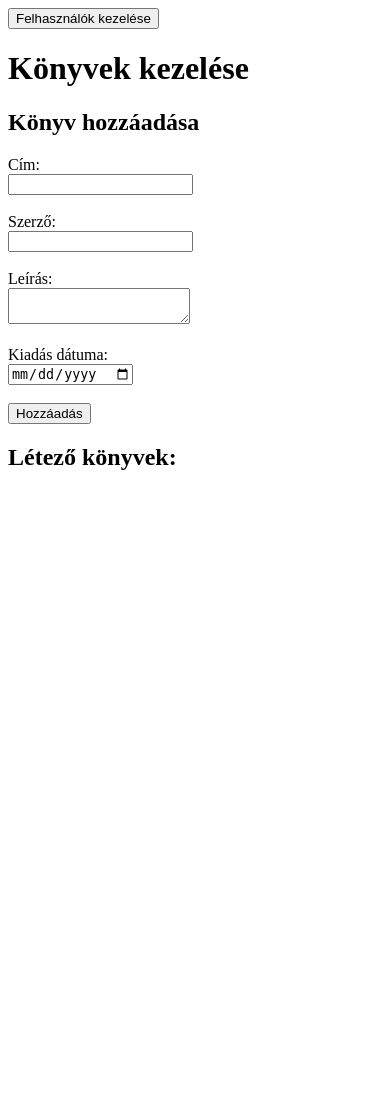
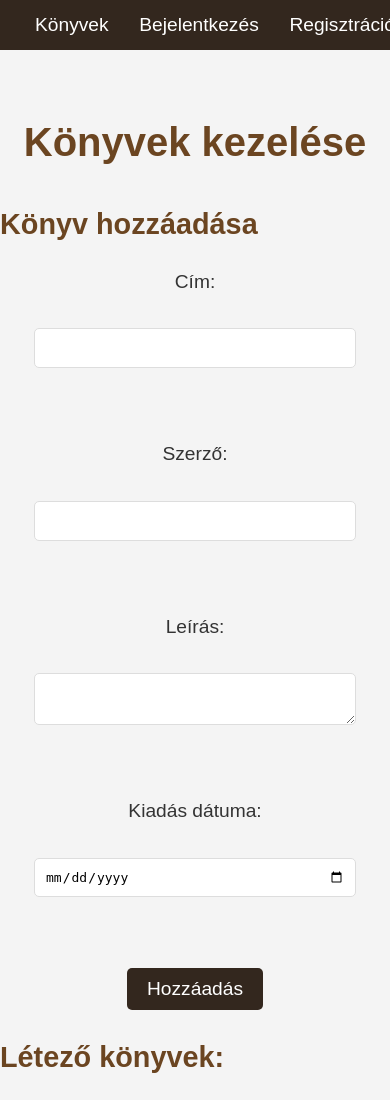
Before and after one commit to Patrisssa/webfejlesztes, a Flask app: template templates/admin.html in a window 390 px wide. Before the commit the page ends 470 px from the top, so only its background shows below. Run offline with Flask 3, Linux system fonts and the light colour scheme; the template is opened without the code that fills it, so the values that code supplies are empty.

Commit message:
html-css igazítások, navbar elkezdés

```diff
--- a/__init__.py
+++ /dev/null
@@ -1,2 +0,0 @@
-from .controllers import home_controller
-from .models import books_model
--- a/app.py
+++ b/app.py
@@ -1,6 +1,5 @@
 from flask import Flask
-from models.books_model import db
-from models.users_model import db
+from models import db
 from controllers.home_controller import home_bp
 from controllers.admin_controller import admin_bp
 
--- a/controllers/home_controller.py
+++ b/controllers/home_controller.py
@@ -1,11 +1,9 @@
 from flask import Blueprint, render_template
 from models.books_model import Book
 
-# Home Blueprint
 home_bp = Blueprint('home', __name__)
 
-# Főoldal route
 @home_bp.route('/')
 def index():
-    books = Book.query.all()  # Minden könyv lekérése
+    books = Book.query.all()
     return render_template('home.html', books=books)
--- /dev/null
+++ b/models/__init__.py
@@ -0,0 +1,2 @@
+from flask_sqlalchemy import SQLAlchemy
+db = SQLAlchemy()
--- a/models/books_model.py
+++ b/models/books_model.py
@@ -1,6 +1,5 @@
-from flask_sqlalchemy import SQLAlchemy
+from models import db
 
-db = SQLAlchemy()
 
 class Book(db.Model):
     id = db.Column(db.Integer, primary_key=True)
--- a/models/users_model.py
+++ b/models/users_model.py
@@ -1,6 +1,5 @@
-from flask_sqlalchemy import SQLAlchemy
+from models import db
 
-db = SQLAlchemy()
 
 class User(db.Model):
     id = db.Column(db.Integer, primary_key=True)
--- a/static/css/admin_style.css
+++ b/static/css/admin_style.css
@@ -1,19 +1,127 @@
-.admin-users-button {
-    position: absolute;
-    top: 10px;
-    left: 10px;
+/* Alap stílusok */
+body {
+    font-family: Arial, sans-serif;
+    line-height: 1.6;
+    background-color: #f4f4f4;
+    color: #333;
+    margin: 0;
+    padding: 0;
+    padding-top: 60px; /* Mivel a navbar fix, így a tartalom ne takarja */
 }
 
-.admin-users-btn {
+.navbar {
+    background-color: #33271e; /* A kívánt szín */
+    height: 50px; /* Navigációs sáv magassága */
+    display: flex;
+    justify-content: space-between; /* Bal és jobb oldali elemeket széthúzza */
+    align-items: center; /* Függőlegesen középre igazítja */
+    position: fixed;
+    top: 0;
+    left: 0;
+    width: 100%;
+    z-index: 1000;
+    padding: 0 20px;
+}
+
+/* Linkek stílusa */
+.navbar-link {
+    color: white;
+    font-size: 1.2em;
+    text-decoration: none;
+    padding: 10px 15px;
+}
+
+/* Hover effektek a linkekre */
+.navbar-link:hover {
+    background-color: #575757;
+}
+
+/* Admin felület */
+.admin-body {
+    padding-top: 70px; /* Térköz a navbar alatt */
+}
+
+.admin-title {
+    text-align: center;
+    color: #6b4521;
+    font-size: 2.5em;
+    margin-top: 40px;
+}
+
+.admin-subtitle {
+    color: #6b4521;
+    font-size: 1.8em;
+    margin-bottom: 20px;
+}
+
+.admin-form {
+    display: flex;
+    flex-direction: column;
+    align-items: center;
+}
+
+.admin-label {
+    font-size: 1.2em;
+    margin-bottom: 5px;
+}
+
+.admin-input,
+.admin-textarea {
+    padding: 10px;
+    font-size: 1em;
+    margin-bottom: 20px;
+    width: 300px;
+    border: 1px solid #ddd;
+    border-radius: 5px;
+}
+
+.admin-submit {
+    background-color: #33271e;
+    color: white;
     padding: 10px 20px;
-    font-size: 16px;
-    background-color: #4CAF50;
-    color: white;
     border: none;
     border-radius: 5px;
+    font-size: 1.2em;
     cursor: pointer;
 }
 
-.admin-users-btn:hover {
-    background-color: #45a049;
+.admin-submit:hover {
+    background-color: #575757;
 }
+
+/* Könyvek listája */
+.admin-book-list {
+    list-style: none;
+    padding: 0;
+}
+
+.admin-book-item {
+    background-color: white;
+    padding: 15px;
+    margin: 10px 0;
+    border: 1px solid #ddd;
+    border-radius: 5px;
+}
+
+.admin-book-title {
+    font-size: 1.5em;
+    font-weight: bold;
+}
+
+.admin-book-author,
+.admin-book-date {
+    font-size: 1.1em;
+    color: #555;
+}
+
+.admin-edit-link,
+.admin-delete-link {
+    color: #0066cc;
+    margin-left: 10px;
+    text-decoration: none;
+}
+
+.admin-edit-link:hover,
+.admin-delete-link:hover {
+    text-decoration: underline;
+}
--- a/templates/admin.html
+++ b/templates/admin.html
@@ -4,12 +4,29 @@
     <meta charset="UTF-8">
     <meta name="viewport" content="width=device-width, initial-scale=1.0">
     <title>Admin Felület</title>
+    <link rel="stylesheet" href="static/css/admin_style.css"> <!-- CSS link -->
 </head>
 <body class="admin-body">
-    <div class="admin-users-button">
-        <a href="{{ url_for('admin.users_management') }}" class="admin-users-link">
-            <button class="admin-users-btn">Felhasználók kezelése</button>
-        </a>
+
+    <div class="navbar">
+        <!-- Bal oldali menü -->
+        <a href="/" class="navbar-link">Könyvek</a>
+
+        <!-- Jobb oldali menü (dinamikusan változik) -->
+        {% if not current_user.is_authenticated %}
+            <!-- Ha nincs bejelentkezve -->
+            <a href="/login" class="navbar-link">Bejelentkezés</a>
+            <a href="/register" class="navbar-link">Regisztráció</a>
+        {% elif current_user.is_admin %}
+            <!-- Ha be van jelentkezve és admin -->
+            <a href="/admin" class="navbar-link">Admin</a>
+            <a href="/profile" class="navbar-link">Profil</a>
+            <a href="/logout" class="navbar-link">Kijelentkezés</a>
+        {% else %}
+            <!-- Ha be van jelentkezve, de nem admin -->
+            <a href="/profile" class="navbar-link">Profil</a>
+            <a href="/logout" class="navbar-link">Kijelentkezés</a>
+        {% endif %}
     </div>
 
     <h1 class="admin-title">Könyvek kezelése</h1>
```
Also changed, not shown: static/css/home_style.css (added, +118 -0 lines), templates/home.html (+10 -4 lines).
